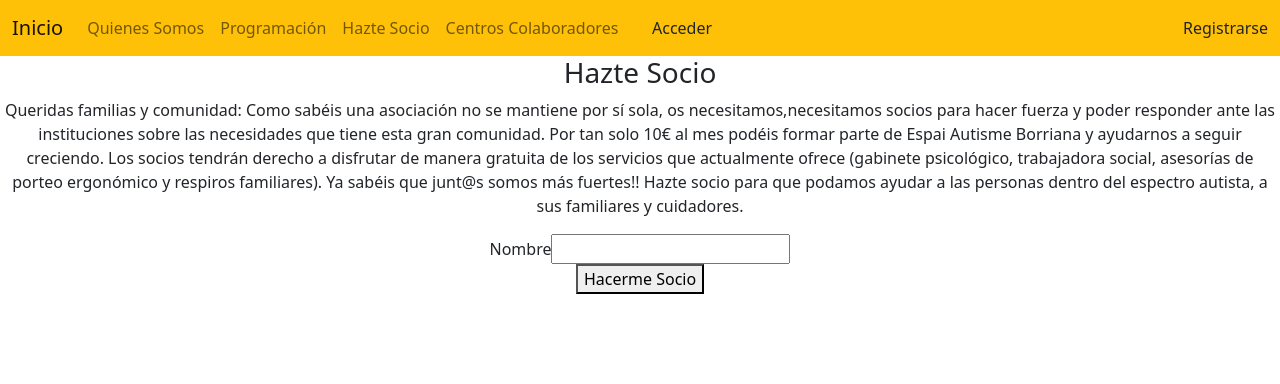
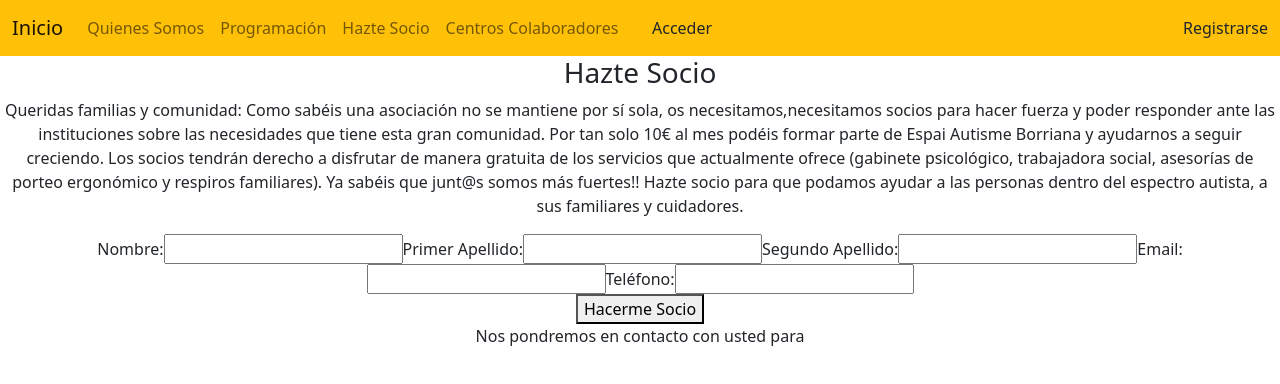
Before and after one commit to Malva-hub/espai-autisme-client, a React (Create React App) app: page /member in a window 1280 px wide. Shown: the top 384 px of the page. Built offline with nearby package versions, Linux system fonts and the light colour scheme; no server answers.

Commit message:
form contact

```diff
--- a/src/pages/Member.jsx
+++ b/src/pages/Member.jsx
@@ -1,15 +1,47 @@
 import {useNavigate} from "react-router-dom";
 import {useState} from "react";
+import { contactService } from "../services/contact.services.js";
 
 function Member() {
   const navigate = useNavigate()
 
- /*
-  username,
-  firstname,
-  secondname,
-  email,
-  telephone*/
+  const [ username, setUsername] = useState("")
+  const [ firstname, setFirstname] = useState("")
+  const [ secondname, setSecondname] = useState("")
+  const [ email, setEmail] = useState("")
+  const [ telephone, setTelephone] = useState()
+
+  const handleUsernameChange = (event) => setUsername(event.target.value)
+
+  const handleFirstChange = (event) => setFirstname(event.target.value)
+
+  const handleSecondChange = (event) => setSecondname(event.target.value)
+
+  const handleEmailChange = (event) => setEmail(event.target.value)
+
+  const handleTelephoneChange = (event) => setTelephone(event.target.value)
+
+  const handleSubmit = async (event) => {
+
+      const newContact = {
+        username: username,
+        firstname: firstname,
+        secondname: secondname,
+        email: email,
+        telephone: telephone
+      }
+
+      try {
+        const response = await contactService(newContact);
+        console.log(response.data);
+
+        navigate("/");
+      } catch (error) {
+
+          navigate("/error");
+        }
+      }
+
 
 
   return (
@@ -29,10 +61,45 @@
         espectro autista, a sus familiares y cuidadores.
       </p>
       <form>
-        <label htmlFor="username">Nombre</label>
-        <input type="text" />
+      <label htmlFor="username">Nombre:</label>
+        <input
+          type="text"
+          name="username"
+          onChange={handleUsernameChange}
+          value={username}
+        />
+        <label htmlFor="firstname">Primer Apellido:</label>
+        <input
+          type="text"
+          name="firstname"
+          onChange={handleFirstChange}
+          value={firstname}
+        />
+        <label htmlFor="secondname">Segundo Apellido:</label>
+        <input
+          type="text"
+          name="secondname"
+          onChange={handleSecondChange}
+          value={secondname}
+        />
+         <label htmlFor="email">Email:</label>
+        <input
+          type="text"
+          name="email"
+          onChange={handleEmailChange}
+          value={email}
+        />
+            <label htmlFor="telephone">Teléfono:</label>
+        <input
+          type="number"
+          name="telephone"
+          onChange={handleTelephoneChange}
+          value={telephone}
+        />
+
       </form>
-      <button>Hacerme Socio</button>
+      <button onClick={handleSubmit}>Hacerme Socio</button>
+      <p>Nos pondremos en contacto con usted para </p>
     </div>
   );
 }
--- /dev/null
+++ b/src/services/contact.services.js
@@ -0,0 +1,9 @@
+import service from "./config.services"
+
+const contactService = (newContact) => {
+    return service.post("/contact", newContact)
+  };
+
+  export{
+    contactService
+ }
```
Also changed, not shown: src/index.js (+4 -4 lines), src/components/IsAdmin.jsx (added).
